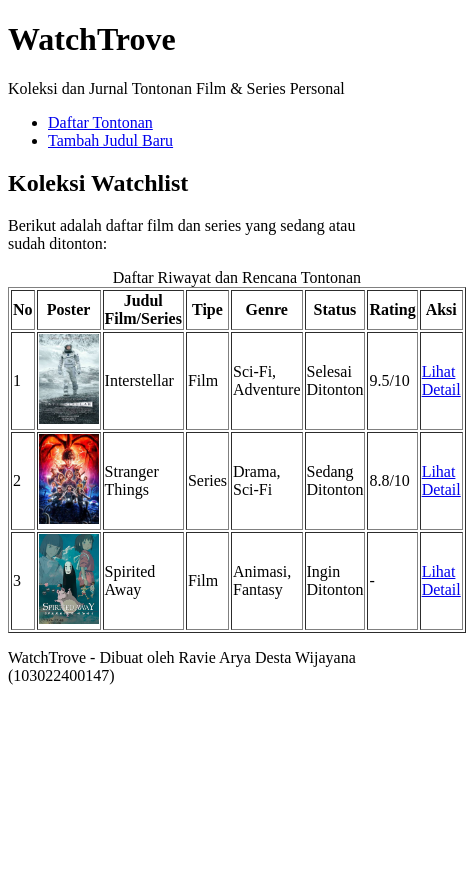
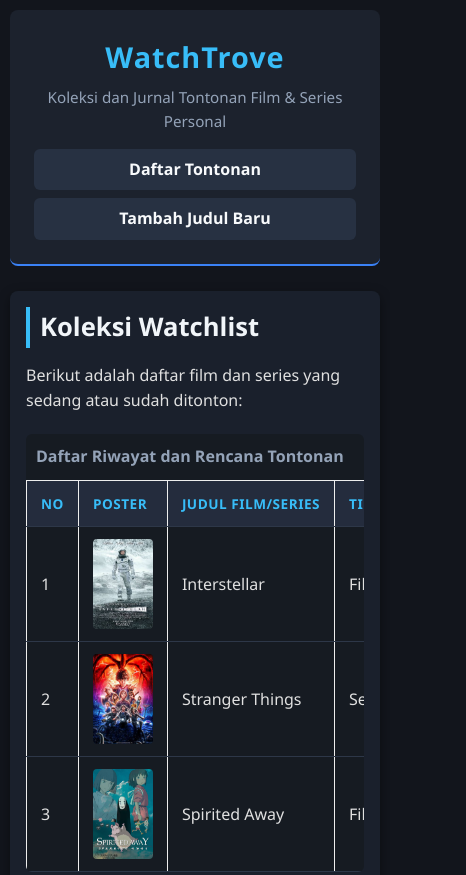
Before and after one commit to vie07/WatchTrove, a plain HTML site: page index.html in a window 390 px wide. Shown: the top 875 px of the page, 466 px wide, since content can reach past the window. Before the commit the page ends 844 px from the top, so only its background shows below. Drawn offline with Linux system fonts and the light colour scheme.

Commit message:
week 3 css Desktop dan mobile

```diff
--- a/index.html
+++ b/index.html
@@ -4,6 +4,7 @@
     <meta charset="UTF-8">
     <meta name="viewport" content="width=device-width, initial-scale=1.0">
     <title>WatchTrove - Daftar Tontonan</title>
+    <link rel="stylesheet" href="style.css">
 </head>
 <body>
 
--- /dev/null
+++ b/style.css
@@ -0,0 +1,284 @@
+/* utama */
+* {
+    box-sizing: border-box;
+    margin: 0;
+    padding: 0;
+}
+
+body {
+    font-family: 'Segoe UI', Roboto, Helvetica, Arial, sans-serif;
+    font-size: 16px;
+    line-height: 1.6;
+    color: #e0e0e0;
+    background-color: #12151c;
+    padding: 20px;
+}
+
+header {
+    background-color: #1c222d;
+    padding: 24px;
+    border-radius: 8px;
+    text-align: center;
+    border-bottom: 2px solid #3b82f6;
+    margin-bottom: 25px;
+}
+
+header h1 {
+    font-size: 2.2rem;
+    font-weight: 700;
+    color: #38bdf8;
+    letter-spacing: 1px;
+}
+
+header p {
+    font-size: 0.95rem;
+    color: #94a3b8;
+    margin-top: 5px;
+}
+
+header nav {
+    margin-top: 15px;
+}
+
+header nav ul {
+    list-style: none;
+    display: flex;
+    justify-content: center;
+    gap: 15px;
+    padding: 0;
+}
+
+header nav ul li a {
+    display: inline-block;
+    padding: 8px 16px;
+    text-decoration: none;
+    font-weight: 600;
+    color: #f8fafc;
+    background-color: #273142;
+    border-radius: 6px;
+    transition: background-color 0.2s ease, color 0.2s ease;
+}
+
+header nav ul li a:hover {
+    background-color: #3b82f6;
+    color: #ffffff;
+}
+
+main {
+    max-width: 960px;
+    margin: 0 auto;
+}
+
+article {
+    background-color: #1a202c;
+    padding: 28px;
+    border-radius: 8px;
+    box-shadow: 0 4px 12px rgba(0, 0, 0, 0.4);
+    margin-bottom: 25px;
+}
+
+h2 {
+    font-size: 1.6rem;
+    font-weight: 600;
+    color: #f1f5f9;
+    border-left: 4px solid #38bdf8;
+    padding-left: 10px;
+    margin-bottom: 15px;
+}
+
+h3 {
+    font-size: 1.2rem;
+    font-weight: 600;
+    color: #93c5fd;
+    margin: 20px 0 10px 0;
+}
+
+p {
+    margin-bottom: 12px;
+}
+
+footer {
+    text-align: center;
+    padding: 20px;
+    color: #64748b;
+    font-size: 0.9rem;
+    border-top: 1px solid #1e293b;
+    margin-top: 20px;
+}
+
+/* style index */
+table {
+    width: 100%;
+    border-collapse: collapse;
+    margin-top: 20px;
+    background-color: #161b22;
+    border-radius: 6px;
+    overflow: hidden;
+    border: none;
+}
+
+caption {
+    font-weight: 600;
+    padding: 10px;
+    text-align: left;
+    color: #94a3b8;
+}
+
+th, td {
+    padding: 12px 14px;
+    text-align: left;
+    border-bottom: 1px solid #2d3748;
+}
+
+th {
+    background-color: #242c3d;
+    color: #38bdf8;
+    font-weight: 600;
+    text-transform: uppercase;
+    font-size: 0.85rem;
+    letter-spacing: 0.5px;
+}
+
+tr:hover {
+    background-color: #1f2736;
+}
+
+td img {
+    border-radius: 4px;
+    display: block;
+}
+
+td a {
+    color: #60a5fa;
+    text-decoration: none;
+    font-weight: 500;
+}
+
+td a:hover {
+    text-decoration: underline;
+}
+
+/* style detail */
+section ul {
+    list-style-type: square;
+    padding-left: 20px;
+    margin-bottom: 15px;
+}
+
+section ul li {
+    padding: 4px 0;
+}
+
+figure {
+    display: inline-block;
+    margin-right: 15px;
+    text-align: center;
+}
+
+figure img {
+    border-radius: 6px;
+    box-shadow: 0 2px 6px rgba(0, 0, 0, 0.5);
+}
+
+figcaption {
+    font-size: 0.85rem;
+    color: #94a3b8;
+    margin-top: 5px;
+}
+
+/* style add mov */
+form div {
+    margin-bottom: 12px;
+}
+
+label {
+    font-weight: 600;
+    font-size: 0.95rem;
+    color: #cbd5e1;
+    display: inline-block;
+    margin-bottom: 5px;
+}
+
+input[type="text"],
+input[type="number"],
+select,
+textarea {
+    width: 100%;
+    padding: 10px 12px;
+    background-color: #0f131a;
+    border: 1px solid #334155;
+    border-radius: 6px;
+    color: #ffffff;
+    font-size: 0.95rem;
+    font-family: inherit;
+}
+
+input:focus,
+select:focus,
+textarea:focus {
+    outline: none;
+    border-color: #38bdf8;
+    box-shadow: 0 0 0 2px rgba(56, 189, 248, 0.2);
+}
+
+button {
+    padding: 10px 20px;
+    font-size: 0.95rem;
+    font-weight: 600;
+    border-radius: 6px;
+    border: none;
+    cursor: pointer;
+    margin-right: 10px;
+    transition: opacity 0.2s ease;
+}
+
+button[type="submit"] {
+    background-color: #2563eb;
+    color: #ffffff;
+}
+
+button[type="reset"] {
+    background-color: #475569;
+    color: #ffffff;
+}
+
+button:hover {
+    opacity: 0.85;
+}
+
+/* Responsif design */
+@media (max-width: 640px) {
+    body {
+        padding: 10px;
+    }
+
+    header nav ul {
+        flex-direction: column;
+        gap: 8px;
+    }
+
+    header nav ul li a {
+        display: block;
+        text-align: center;
+    }
+
+    article {
+        padding: 16px;
+    }
+
+    header h1 {
+        font-size: 1.8rem;
+    }
+
+    table {
+        display: block;
+        overflow-x: auto;
+        white-space: nowrap;
+    }
+
+    button {
+        width: 100%;
+        margin-bottom: 10px;
+        margin-right: 0;
+    }
+}
```
Also changed, not shown: add-movie.html (+1 -0 lines), detail.html (+1 -0 lines), docs/ss week3/desktop.png (added), docs/ss week3/mobile.png (added).
